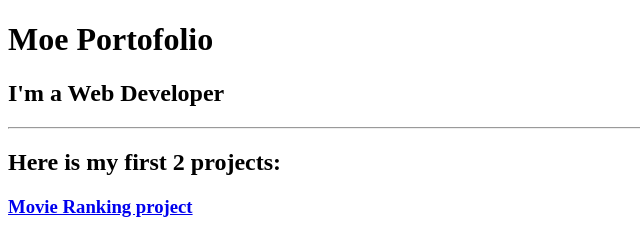
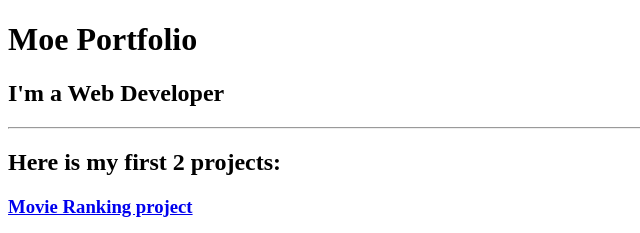
Before and after one commit to MoeBali/HTML-portfolio, a plain HTML site: page index.html in a window 1280 px wide. Shown: the top 233 px of the page, 0-640 px from the left. Drawn offline with Linux system fonts and the light colour scheme.

Commit message:
Update index.html

```diff
--- a/index.html
+++ b/index.html
@@ -22,7 +22,7 @@ https://developer.mozilla.org/en-US/docs/Web/HTML/Element/img#attr-height -->
 </head>
 
 <body>
-    <h1>Moe Portofolio</h1>
+    <h1>Moe Portfolio</h1>
     <h2>I'm a Web Developer</h2>
     <hr/>
     <h2>Here is my first 2 projects:</h2>
```
